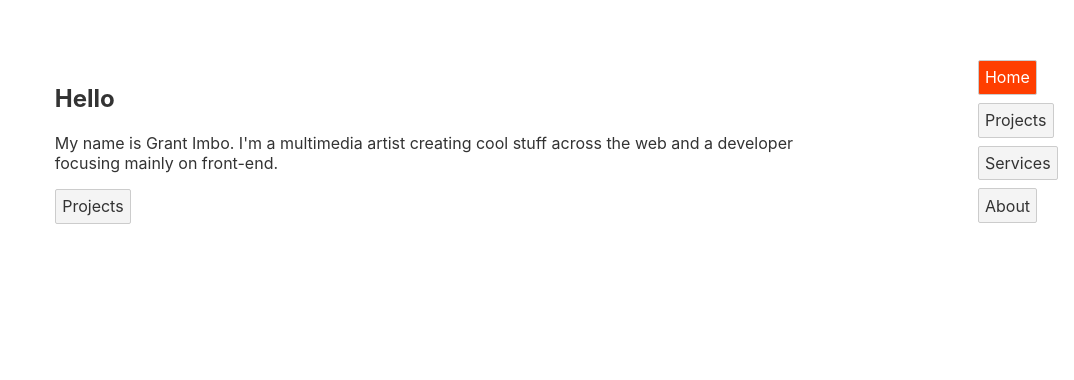
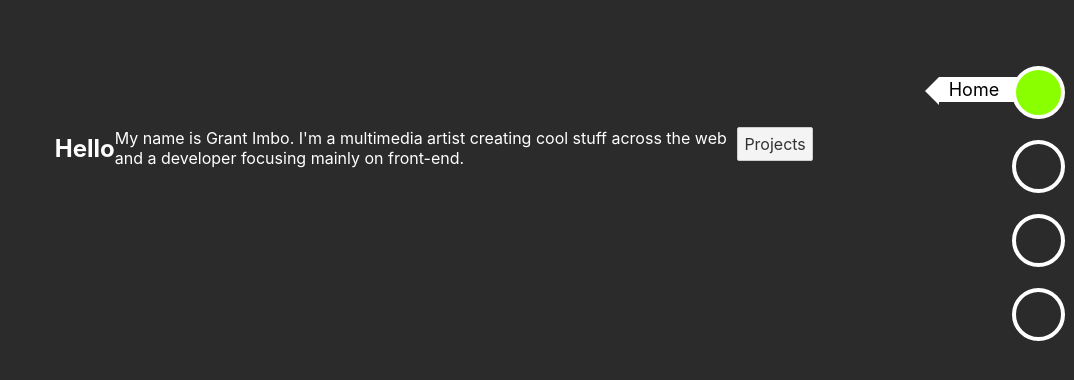
Before and after one commit to grantimbo/grntx, a Svelte app: page / in a window 1280 px wide. Shown: the part 260-640 px from the top of the page, without its empty margins (206-1280 px from the left). Built offline with nearby package versions, Linux system fonts and the light colour scheme; no server answers.

Commit message:
test behance api

```diff
--- a/src/About.svelte
+++ b/src/About.svelte
@@ -4,19 +4,19 @@
 
 <h5>2011 -2012 - Freelance</h5>
 <ul>
-	<li>- Creating graphic & motion designs</li>
+	<li>Creating graphic & motion designs</li>
 </ul>
 
 <h5>2012-2014 - Graphic Designer, turned into a Front-end and WordPress Developer.</h5>
 <ul>
-	<li>- Responsible for creating graphic related stuff like logos, ebooks, banners etc.</li>
-	<li>- Making WordPress themes (from scratch ) PSD to HTML/CSS to WordPress.</li>
+	<li>Responsible for creating graphic related stuff like logos, ebooks, banners etc.</li>
+	<li>Making WordPress themes (from scratch ) PSD to HTML/CSS to WordPress.</li>
 </ul>
 
 <h5>2014-2016 - Lead Graphic Artist, 3D Designer</h5>
 <ul>
-	<li>- Making Product Visualizations for Amazon products</li>
-	<li>- Web and graphic related designs, Brand Identity and more.</li>
+	<li>Making Product Visualizations for Amazon products</li>
+	<li>Web and graphic related designs, Brand Identity and more.</li>
 </ul>
 
 <h5>2017 - Present : Freelancer, working as a one man team in various types of fields. </h5>
--- a/src/App.svelte
+++ b/src/App.svelte
@@ -1,10 +1,18 @@
 <script>
-
-	let current = 'home';
-
 	import Projects from './Projects.svelte';
 	import Services from './Services.svelte';
 	import About from './About.svelte';
+	import { onMount } from 'svelte';
+
+	let projects = [];
+	let current = 'home';
+
+	onMount(async () => {
+        const res = await fetch(`https://behance.net/v2/users/grantimbo?api_key=UTJZMhvIa09iMSNsrgoYatCs0j5TavsF`);
+        projects = await res.json();
+    });
+
+
 </script>
 
 <main>
@@ -13,30 +21,46 @@
 
 		{#if current === 'home'}
 			<div class="home">
-				<div>
-					<h1>Hello</h1>
-					<p>My name is Grant Imbo. I'm a multimedia artist creating cool stuff across the web and a developer focusing mainly on front-end.</p>
-					<button on:click="{() => current = 'projects'}">Projects</button>
-				</div>
+				<h1>Hello</h1>
+				<p>My name is Grant Imbo. I'm a multimedia artist creating cool stuff across the web and a developer focusing mainly on front-end.</p>
+				<button on:click="{() => current = 'projects'}">Projects</button>
 			</div>
 		{/if}
-		{#if current === 'projects'}<Projects/>{/if}
-		{#if current === 'services'}<Services/>{/if}
-		{#if current === 'about'}<About/>{/if}
+		{#if current === 'projects'}
+			<Projects {projects} />
+		{/if}
+		{#if current === 'services'}
+			<Services/>
+		{/if}
+		{#if current === 'about'}
+			<About/>
+		{/if}
 
 	</section>
 
 	<nav>
-		<button class="{current === 'home' ? 'active' : ''}" on:click="{() => current = 'home'}">Home</button>
-		<button class="{current === 'projects' ? 'active' : ''}"	on:click="{() => current = 'projects'}">Projects</button>
-		<button class="{current === 'services' ? 'active' : ''}"	on:click="{() => current = 'services'}">Services</button>
-		<button class="{current === 'about' ? 'active' : ''}"	on:click="{() => current = 'about'}">About</button>
+		<button class="{current === 'home' ? 'active' : ''}" on:click="{() => current = 'home'}">
+			<span>Home</span>
+		</button>
+		<button class="{current === 'projects' ? 'active' : ''}"	on:click="{() => current = 'projects'}">
+			<span>Projects</span>
+		</button>
+		<button class="{current === 'services' ? 'active' : ''}"	on:click="{() => current = 'services'}">
+			<span>Services</span>
+		</button>
+		<button class="{current === 'about' ? 'active' : ''}"	on:click="{() => current = 'about'}">
+			<span>About</span>
+		</button>
 	</nav>
 
 
 </main>
 
 <style>
+	:global(body) {
+		background: #2b2b2b;
+		color: #fff;
+	}
 	section .home {
 		display: flex;
 		align-items: center;
@@ -44,17 +68,82 @@
 		padding: 20%;
 		box-sizing: border-box;
 	}
-	button {
-		display: block;
-	}
-
-	.active {
-		background-color: #ff3e00;
-		color: white;
-	}
 	nav {
 		position: fixed;
 		top: 40%;
-		right: 1rem;
+		right: 4px;
+		z-index: 2;
+		width: 64px;
+	}
+	nav button {
+		position: relative;
+		display: block;
+		min-width: 54px;
+		border: 0;
+		outline: 0;
+		background: none;
+		cursor: pointer;
+	}
+	nav button:before {
+		border-radius: 50%;
+		background: #2b2b2b;
+		border: 4px solid #fff;
+		width: 45px;
+		height: 45px;
+		display: block;
+		content: "";
+		z-index: 1;
+		position: relative;
+		-webkit-transition: all .4s ease;
+		-o-transition: all .4s ease;
+		transition: all .4s ease;
+	}
+	nav button.active:before,
+	nav button:hover:before {
+		background: #8AFF00;
+		-webkit-transition: all .4s ease;
+		-o-transition: all .4s ease;
+		transition: all .4s ease;
+	}
+	nav button:after {
+		background: #2B2B2B;
+		position: absolute;
+		height: 100%;
+		width: 100px;
+		right: -80px;
+		content: "";
+		top: 0;
+	}
+	nav span {
+		display: block;
+		position: absolute;
+		right: -130%;
+		top: 17px;
+		background: #fff;
+		color: #000;
+		font-size: 18px;
+		padding: 2px 20px 2px 10px;
+		z-index: 0;
+		-webkit-transition: all .4s ease;
+		-moz-transition: all .4s ease;
+		-o-transition: all .4s ease;
+		-ms-transition: all .4s ease;
+		transition: all .4s ease;
+	}
+	nav button.active span,
+	nav button:hover span {
+		right: 80%;
+	}
+	nav span:before {
+		content: "";
+		position: absolute;
+		left: -28px;
+		top: 0;
+		height: 0;
+		width: 0;
+		border-left: 14px solid transparent;
+		border-top: 14px solid transparent;
+		border-bottom: 14px solid transparent;
+		border-right: 14px solid #fff;
 	}
 </style>
--- a/src/Projects.svelte
+++ b/src/Projects.svelte
@@ -1,20 +1,15 @@
 <script>
-    import { onMount } from 'svelte';
     import Modal from './Modal.svelte';
-
 	let showModal = false;
-
-    let projects = [];
     let ModalContents = [
         {title: null},
         {date: null},
         {content: null}
     ]
 
-    onMount(async () => {
-        const res = await fetch(`https://grantimbo.com/wp-json/wp/v2/posts`);
-        projects = await res.json();
-    });
+    export let projects;
+
+
 </script>
 
 <main>
```
